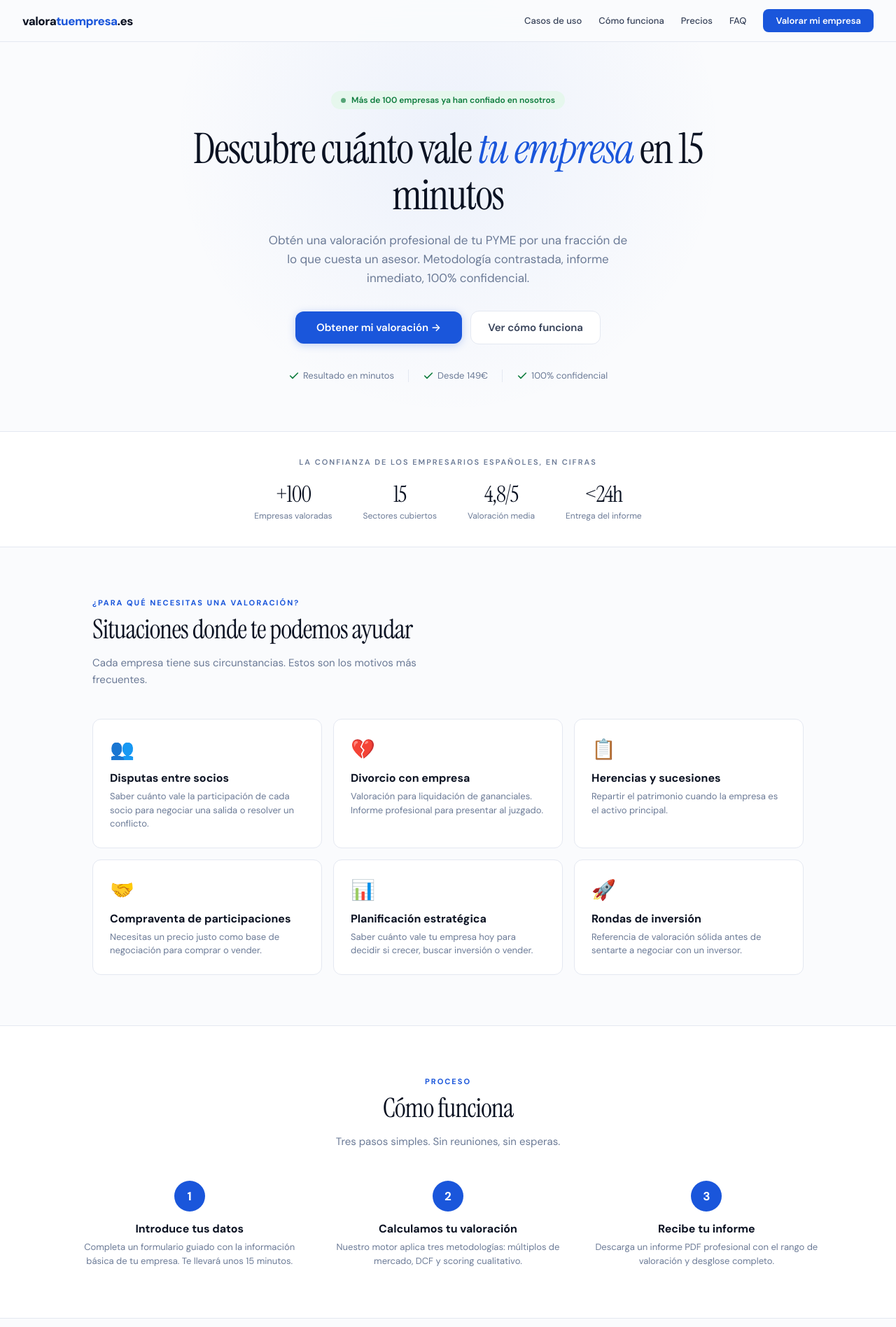
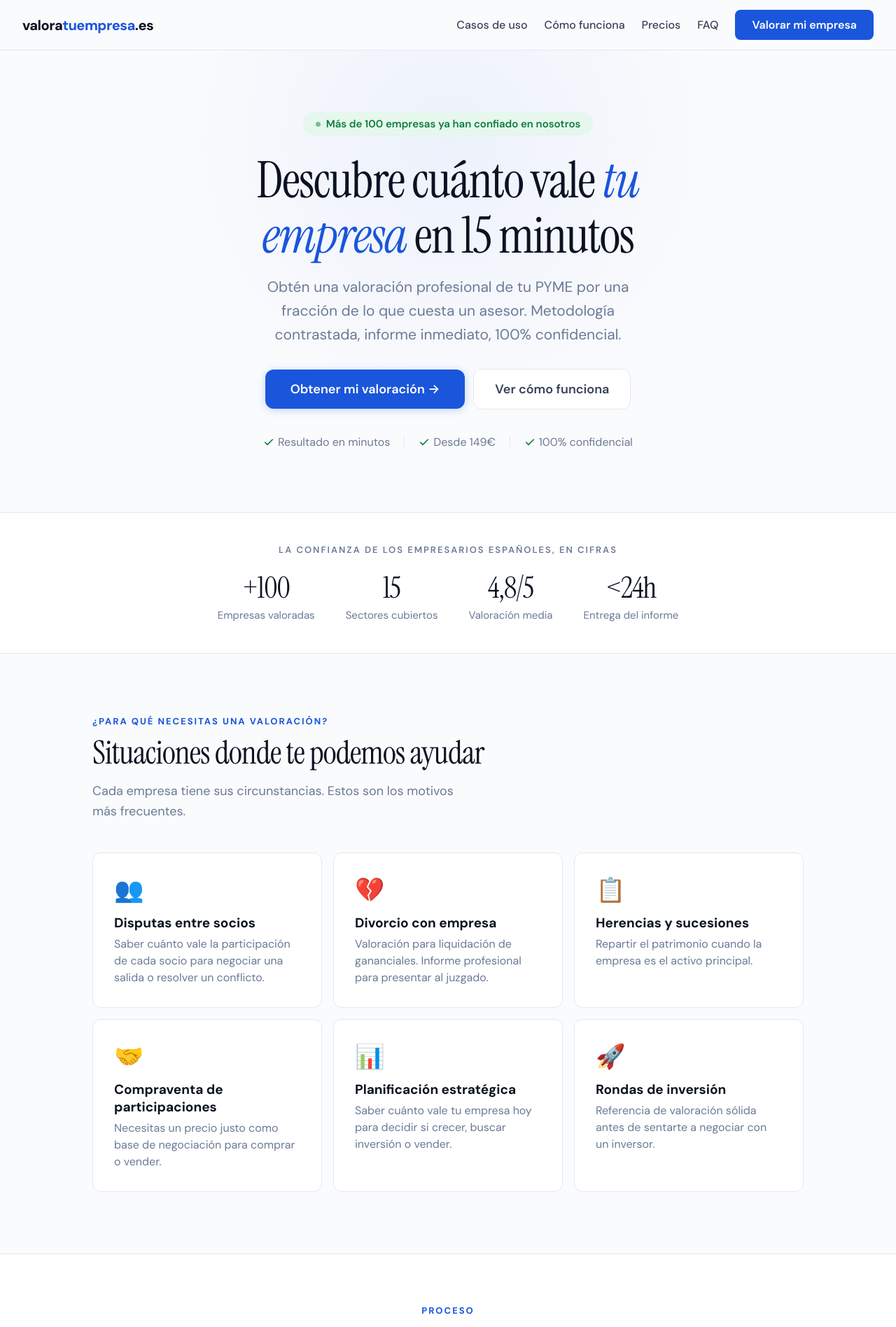
Before and after one commit to jorgeainsa/valoratuempresa, a Next.js app: page / in a window 1280 px wide. Shown: the top 1896 px of the page at 70% size. Built offline with nearby package versions, Linux system fonts and the light colour scheme.

Commit message:
primera version

```diff
--- a/app/globals.css
+++ b/app/globals.css
@@ -11,6 +11,7 @@
 * { margin:0; padding:0; box-sizing:border-box; }
 html { scroll-behavior: smooth; }
 body {
+  font-size: 16px;
   font-family: 'DM Sans', -apple-system, sans-serif;
   background: var(--bg);
   color: var(--ink);
@@ -228,10 +229,45 @@ body {
 .anim.vis { opacity:1; transform:translateY(0); }
 .fade-in { animation:fadeUp .4s ease forwards; }
 
-@media(max-width:600px) {
-  .hero { padding:110px 20px 50px; }
-  .sec { padding:52px 16px; }
-  .cta-ban { margin:24px 16px 32px; padding:40px 20px; border-radius:14px; }
-  .app-main { padding:28px 16px 60px; }
-  .sc-lbl { width:90px; font-size:10px; }
+@media (min-width: 1200px) {
+  html { font-size: 20px; }
+  .hero { padding: 160px 32px 90px; }
+  .hero h1 { font-size: 72px; }
+  .h-sub { font-size: 21px; }
+  .h-badge { font-size: 15px; padding: 7px 18px; }
+  .nav { height: 72px; }
+  .nav-logo { font-size: 20px; }
+  .nav-lk { font-size: 16px; }
+  .nav-cta { padding: 11px 24px; font-size: 16px; }
+  .btn-h { font-size: 18px; padding: 16px 36px; }
+  .btn-gh { font-size: 18px; padding: 16px 30px; }
+  .h-proof-i { font-size: 16px; }
+  .trust { padding: 44px 32px; }
+  .trust-l { font-size: 13px; }
+  .trust-n { font-size: 42px; }
+  .trust-t { font-size: 15px; }
+  .sec { padding: 88px 32px; }
+  .sec-l { font-size: 13px; }
+  .sec-t { font-size: 46px; }
+  .sec-sub { font-size: 18px; }
+  .ccard { padding: 30px; }
+  .ccard-icon { font-size: 34px; }
+  .ccard-t { font-size: 19px; }
+  .ccard-d { font-size: 16px; }
+  .step-n { width: 52px; height: 52px; font-size: 20px; }
+  .step h3 { font-size: 19px; }
+  .step p { font-size: 15px; }
+  .p-name { font-size: 14px; }
+  .p-amt { font-size: 48px; }
+  .p-desc { font-size: 15px; }
+  .p-feat { font-size: 15px; }
+  .p-btn { font-size: 16px; padding: 14px; }
+  .t-text { font-size: 16px; }
+  .t-auth { font-size: 15px; }
+  .faq-q { font-size: 16px; padding: 20px 24px; }
+  .faq-a { font-size: 15px; }
+  .cta-ban { padding: 68px 44px; }
+  .cta-ban h2 { font-size: 44px; }
+  .cta-ban p { font-size: 18px; }
+  .cta-btn2 { font-size: 18px; padding: 16px 36px; }
 }
--- a/app/layout.js
+++ b/app/layout.js
@@ -12,6 +12,11 @@ export const metadata = {
   },
 };
 
+export const viewport = {
+  width: 'device-width',
+  initialScale: 1,
+};
+
 export default function RootLayout({ children }) {
   return (
     <html lang="es">
```
